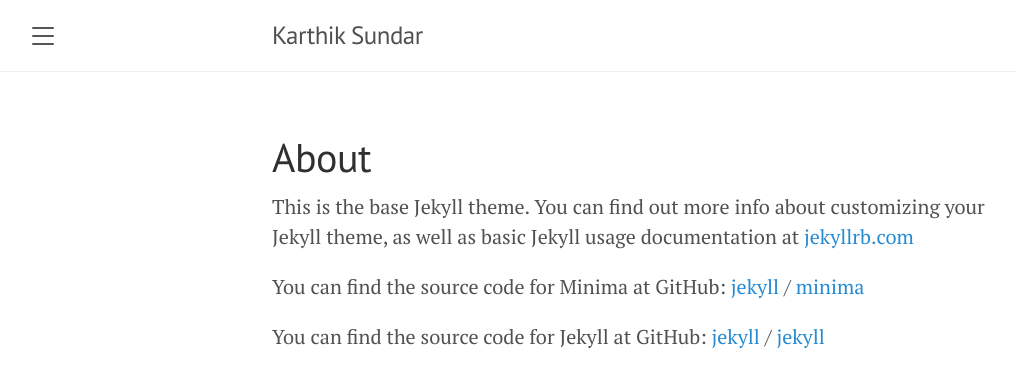
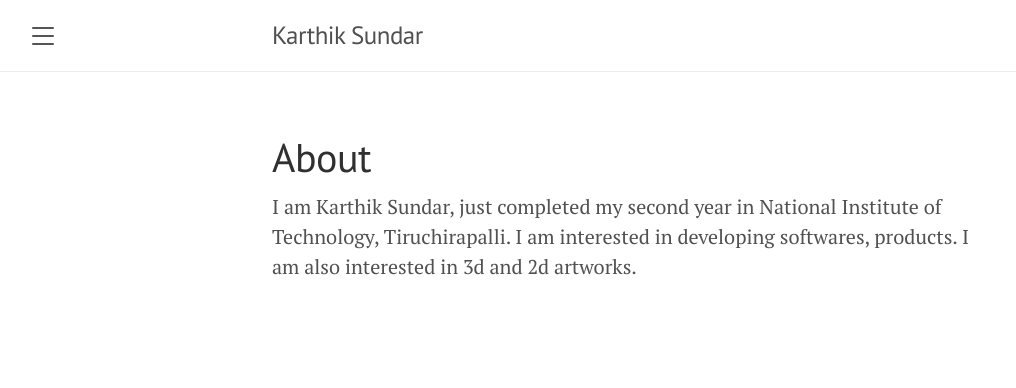
Before and after one commit to KarthikSundar2002/KarthikSundar2002.github.io, a Jekyll site: the page built from about.markdown, in a window 1280 px wide. Shown: the top 388 px of the page, without its empty margins (8-1024 px from the left). Built offline with Jekyll 4.4.1, drawn with Linux system fonts in a browser that asks for light colours.

```diff
--- a/_includes/sidebar.html
+++ b/_includes/sidebar.html
@@ -24,10 +24,6 @@
         {% endif %}
       {% endif %}
     {% endfor %}
-
-    <a class="sidebar-nav-item" href="{{ site.github.repo }}/archive/v{{ site.version }}.zip">Download</a>
-    <a class="sidebar-nav-item" href="{{ site.github.repo }}">GitHub project</a>
-    <span class="sidebar-nav-item">Currently v{{ site.version }}</span>
   </nav>
 
   <div class="sidebar-item">
--- a/about.markdown
+++ b/about.markdown
@@ -4,15 +4,5 @@ title: About
 permalink: /about/
 ---
 
-This is the base Jekyll theme. You can find out more info about customizing your Jekyll theme, as well as basic Jekyll usage documentation at [jekyllrb.com](https://jekyllrb.com/)
-
-You can find the source code for Minima at GitHub:
-[jekyll][jekyll-organization] /
-[minima](https://github.com/jekyll/minima)
-
-You can find the source code for Jekyll at GitHub:
-[jekyll][jekyll-organization] /
-[jekyll](https://github.com/jekyll/jekyll)
-
-
-[jekyll-organization]: https://github.com/jekyll
+I am Karthik Sundar, just completed my second year in National Institute of Technology, Tiruchirapalli.  I am interested in developing softwares, products.
+I am also interested in 3d and 2d artworks.
```
Also changed, not shown: _posts/2022-06-04-W1.md (deleted, +0 -6 lines), _posts/2022-06-04-hello-world.md (added, +16 -0 lines).
